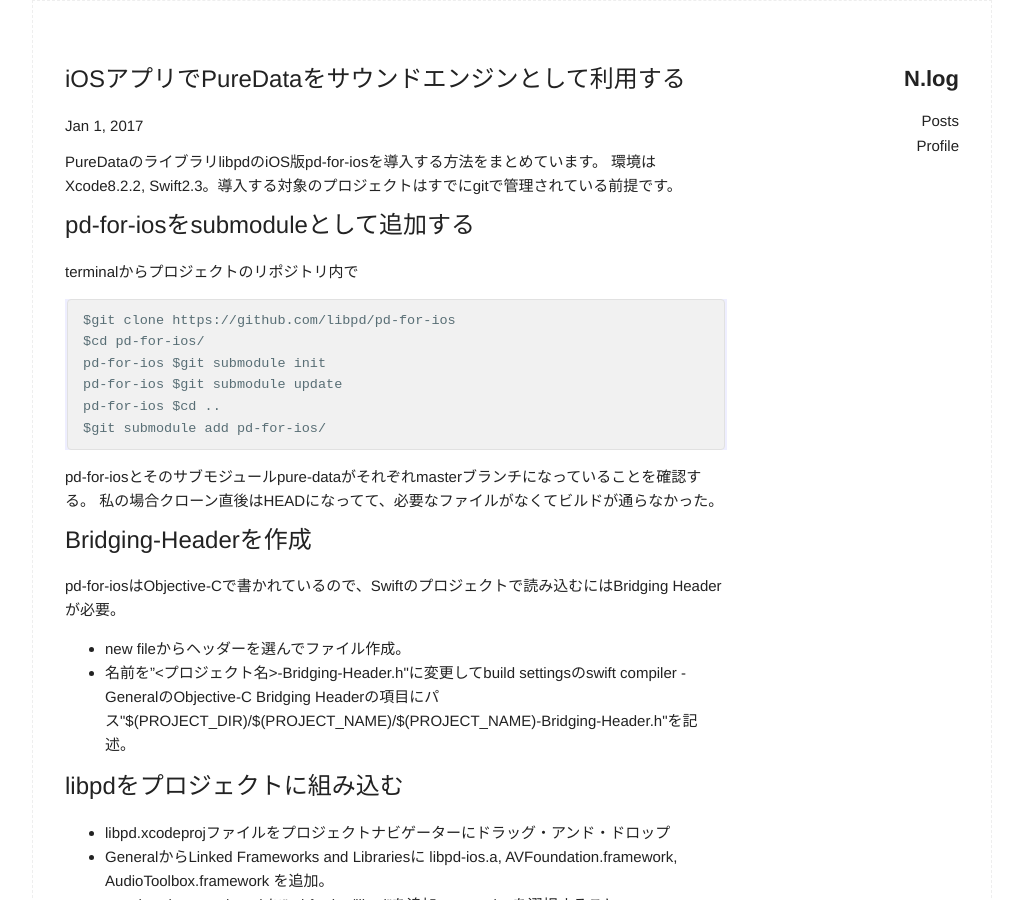
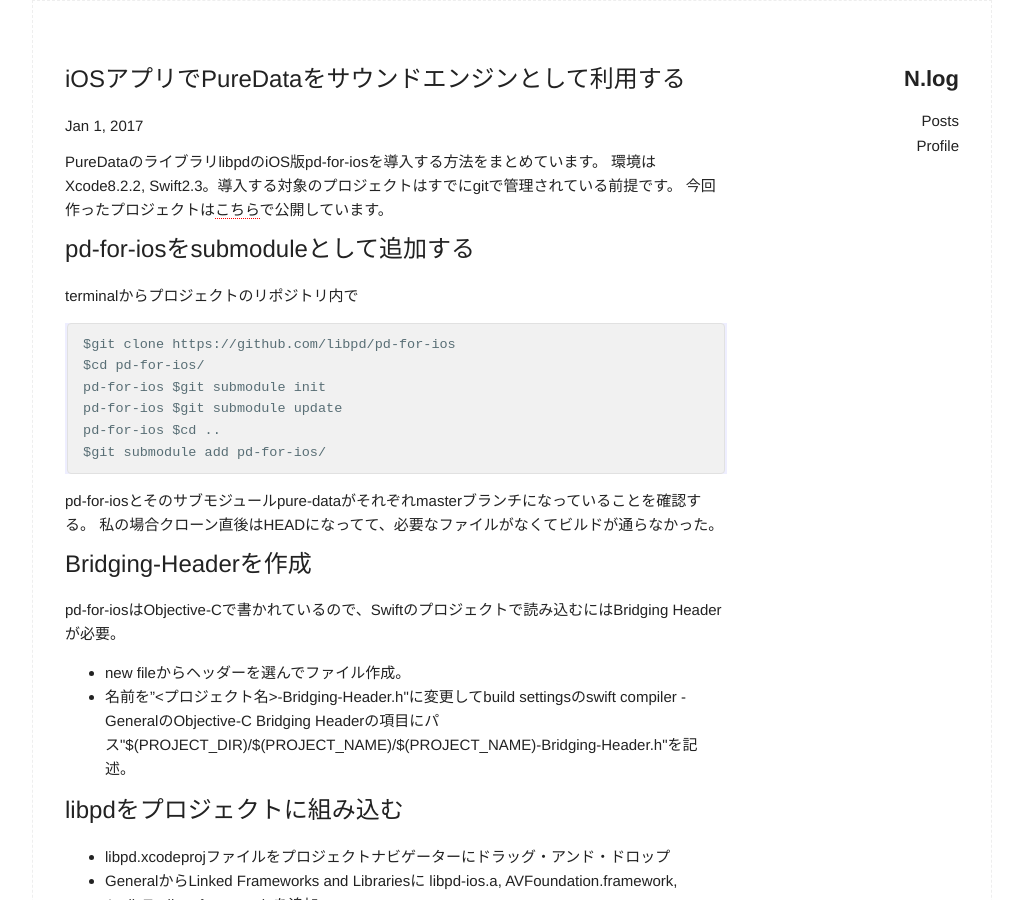
Before and after one commit to NAKANISYNTH/NAKANISYNTH.github.io, a Jekyll site: the page built from _posts/2017-01-01-introduction-libpd-swift.markdown, in a window 1280 px wide and 900 px high. Shown: the whole window, without its empty margins (128-1151 px from the left). Built offline with Jekyll 4.4.1, drawn with Linux system fonts in a browser that asks for light colours; comment, search, counter and statistics services are not loaded.

Commit message:
ソースのリンク追加

```diff
--- a/_posts/2017-01-01-introduction-libpd-swift.markdown
+++ b/_posts/2017-01-01-introduction-libpd-swift.markdown
@@ -6,6 +6,7 @@ categories: iOS
 
 PureDataのライブラリlibpdのiOS版pd-for-iosを導入する方法をまとめています。
 環境はXcode8.2.2, Swift2.3。導入する対象のプロジェクトはすでにgitで管理されている前提です。
+今回作ったプロジェクトは[こちら](https://github.com/NAKANISYNTH/Swift-libpd-example)で公開しています。
 
 # pd-for-iosをsubmoduleとして追加する
 terminalからプロジェクトのリポジトリ内で
```
